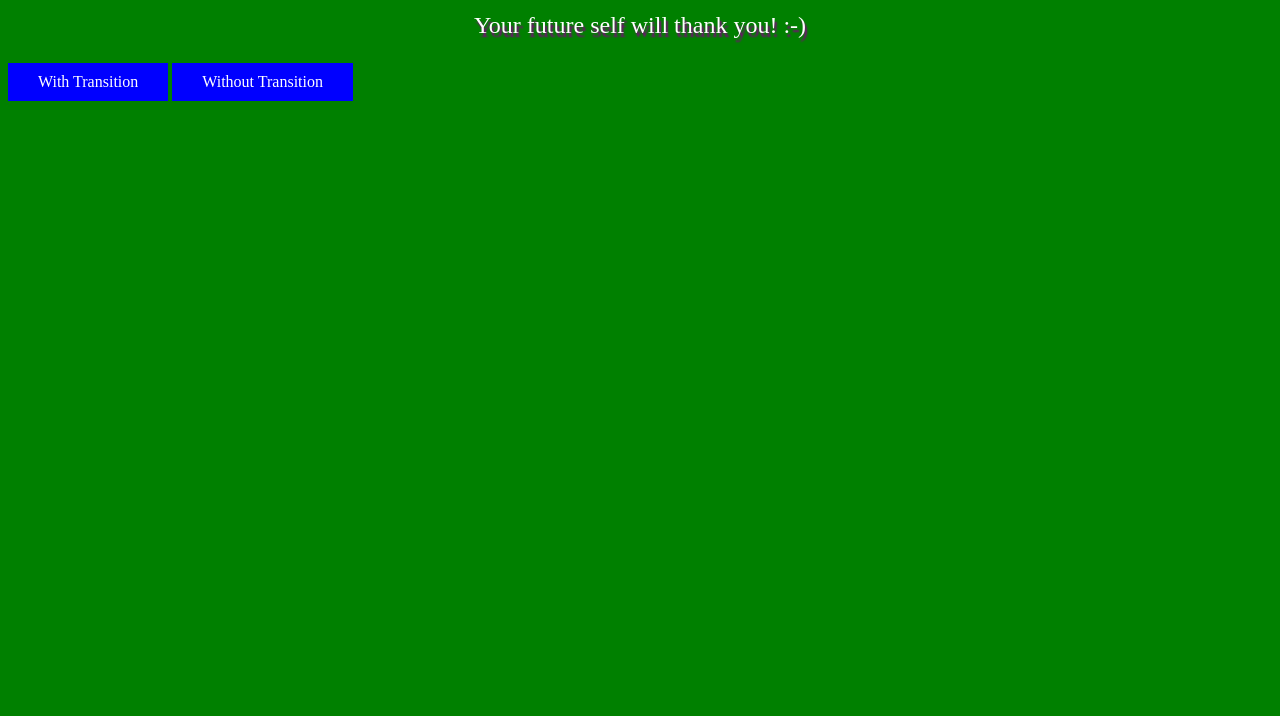
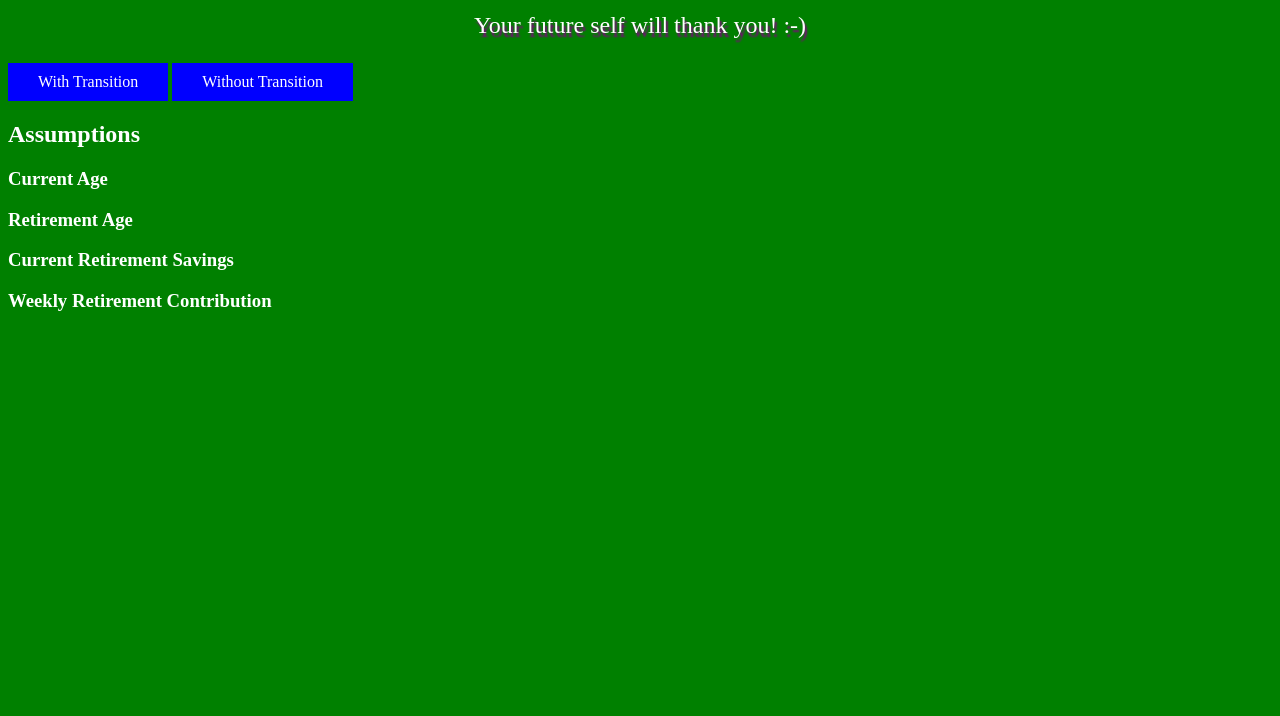
Before and after one commit to shaunc44/theGreen, a plain HTML site: page index.html in a window 1280 px wide. Shown: the part 84-800 px from the top of the page. Drawn offline with nearby package versions, Linux system fonts and the light colour scheme.

Commit message:
style: Set up .less file

```diff
--- /dev/null
+++ b/css/main.less
@@ -0,0 +1,5 @@
+@text-color: #ffffff;
+
+section {
+	color: @text-color;
+}
--- a/styles.css
+++ b/css/styles.css
@@ -1,6 +1,5 @@
 * {
 	background-color: green;
-	color: white;
 }
 
 h1 {
--- a/index.html
+++ b/index.html
@@ -6,7 +6,10 @@
 	<title>The Green: A Simple Retirement Calculator and Estimator</title>
 	<meta name="description" content="This is a retirement calculator and estimator that forecasts your future retirement balance while considering various growth rates.">
 	<meta name="author" content="Your name">
-	<link href="styles.css" rel="stylesheet">
+	<link rel="stylesheet" href="css/styles.css">
+	<link rel="stylesheet/less" type="text/css" href="css/main.less">
+	<script src="https://cdnjs.cloudflare.com/ajax/libs/less.js/2.6.1/less.min.js"></script>
+	<link rel="stylesheet" href="css/main.css">
 </head>
 
 <body>
@@ -18,6 +21,29 @@
 
 	<a href="#home" class="transition">With Transition</a>
 	<a href="#about">Without Transition</a>
+
+	<section>
+		<h2>Assumptions</h2>
+		<div>
+			<h3>Current Age</h3>
+		</div>
+		<div>
+			<h3>Retirement Age</h3>
+		</div>
+		<div>
+			<h3>Current Retirement Savings</h3>
+		</div>
+		<div>
+			<h3>Weekly Retirement Contribution</h3>
+		</div>
+		<!--
+		<div>
+			<h3></h3>
+		</div>
+		-->
+
+	</section>
+
 </body>
 
 </html>
```
Also changed, not shown: css/main.css (added), 1 other file.
